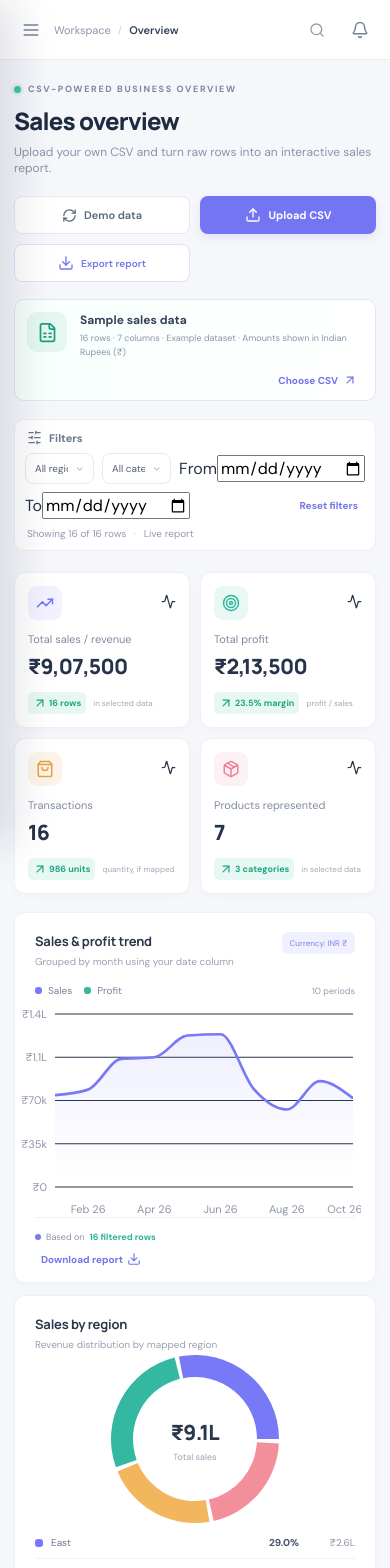
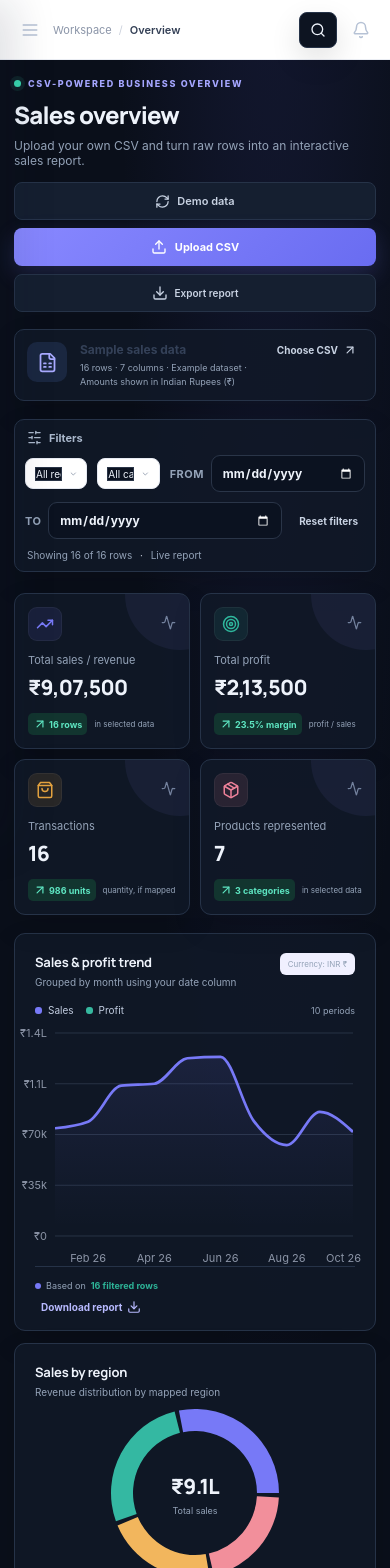
Before and after one commit to Praveen5722/sales-performance-dashboard-R-, a React (Vite) app in the folder react-dashboard/: page / in a window 390 px wide. Shown: the top 1568 px of the page. Built offline with nearby package versions, Linux system fonts and the light colour scheme.

Commit message:
Refresh dashboard with modern dark theme

```diff
--- a/react-dashboard/src/styles.css
+++ b/react-dashboard/src/styles.css
@@ -40,3 +40,91 @@
 @media(max-width:980px){.mapping-grid{grid-template-columns:repeat(2,minmax(0,1fr))}.summary-grid{grid-template-columns:repeat(2,minmax(0,1fr))}}
 @media(max-width:700px){.heading-actions{display:grid;grid-template-columns:1fr 1fr;width:100%}.heading-actions .primary-button,.heading-actions .export-button{width:100%}.heading-actions .secondary-button{width:100%}.upload-strip{align-items:flex-start;flex-wrap:wrap;padding:12px}.upload-file-copy{width:calc(100% - 55px);flex:auto}.imported-status{margin-left:52px}.upload-link{margin-left:auto}.mapping-heading{flex-direction:column;align-items:flex-start}.mapping-grid{grid-template-columns:1fr 1fr;padding:0 13px}.mapping-hint{white-space:normal}.mapping-panel .panel-heading{padding:15px 13px}.summary-grid{padding:13px;gap:8px}.summary-grid>div{padding:10px}.summary-grid strong{font-size:16px}.chart-unit{font-size:8px}.export-button{font-size:10px;padding:0 8px}}
 @media(max-width:390px){.mapping-grid{grid-template-columns:1fr}.heading-actions{grid-template-columns:1fr 1fr}.summary-grid{grid-template-columns:1fr 1fr}.upload-file-copy span{font-size:9px}}
+
+
+/* Dark modern dashboard refresh */
+:root { color-scheme: dark; --bg:#0a0f1a; --surface:#111827; --surface-2:#151f30; --surface-3:#1b273a; --border:#263348; --text:#eef3fb; --muted:#94a3b8; --accent:#8b8cff; --green:#36d6b0; }
+* { box-sizing:border-box; }
+html,body,#root { min-height:100%; }
+body { margin:0; background:var(--bg)!important; color:var(--text)!important; font-family:Inter,ui-sans-serif,system-ui,-apple-system,BlinkMacSystemFont,"Segoe UI",sans-serif; }
+.app-shell { background:radial-gradient(ellipse at 70% -20%,rgba(92,91,224,.13),transparent 42%),var(--bg)!important; color:var(--text)!important; min-height:100vh; }
+.sidebar { background:#0d1421!important; border-right:1px solid var(--border)!important; color:var(--text)!important; }
+.brand-name,.workspace-copy strong,.profile-copy strong,.nav-item,.page-heading h1,.panel-heading h2,.stat-value,.product-table strong,.summary-grid strong { color:var(--text)!important; }
+.brand-caption,.nav-heading,.workspace-copy span,.profile-copy span,.page-heading p,.panel-heading p,.stat-label,.stat-note,.summary-grid span,.upload-file-copy span { color:var(--muted)!important; }
+.brand-mark { background:linear-gradient(135deg,#8585ff,#5b5fe8)!important; box-shadow:0 8px 24px #7779f733; }
+.workspace-switch,.profile-row,.search-box,.upload-strip,.filter-row,.panel,.stat-card,.summary-panel,.mapping-panel { background:rgba(17,24,39,.88)!important; border:1px solid var(--border)!important; color:var(--text)!important; box-shadow:0 12px 30px rgba(0,0,0,.12)!important; }
+.workspace-switch:hover,.nav-item:hover,.profile-row:hover { background:var(--surface-3)!important; }
+.nav-item { color:#a8b4c7!important; }
+.nav-item.active { background:rgba(125,126,255,.14)!important; color:#b8baff!important; border:1px solid rgba(139,140,255,.18)!important; }
+.nav-item.active svg { color:#a5a6ff!important; }
+.nav-heading { letter-spacing:.13em!important; }
+.upgrade-card { background:linear-gradient(145deg,#171e39,#171c2e)!important; border:1px solid #34365e!important; color:var(--text)!important; }
+.upgrade-card p { color:var(--muted)!important; }
+.upgrade-card button,.primary-button { background:linear-gradient(135deg,#8888ff,#696cf1)!important; color:#fff!important; border:0!important; box-shadow:0 8px 22px #7779f733!important; }
+.primary-button:hover,.upgrade-card button:hover { filter:brightness(1.08); }
+.secondary-button,.export-button,.help-button,.reset-button,.text-link,.upload-link { color:#c9d3e3!important; border-color:var(--border)!important; }
+.secondary-button,.export-button { background:#151f30!important; }
+.export-button:disabled { opacity:.45; }
+.icon-button { color:#b6c2d5!important; }
+.search-box { background:#0d1421!important; }
+.search-box input,.mapping-field select,.filter-select select,.date-filter input { background:#0b1220!important; color:var(--text)!important; border:1px solid #2a3548!important; }
+.search-box input::placeholder { color:#718096!important; }
+.search-box kbd { background:#202b3d!important; color:#aebbd0!important; border:1px solid #334158!important; }
+.eyebrow { color:#a5a6ff!important; }
+.live-dot,.footer-status { background:#39d9b0!important; box-shadow:0 0 0 4px #39d9b01a!important; }
+.stat-card { position:relative; overflow:hidden; }
+.stat-card:after { content:""; position:absolute; width:110px; height:110px; right:-46px; top:-54px; border-radius:50%; background:rgba(139,140,255,.07); pointer-events:none; }
+.stat-icon { border:1px solid #ffffff0d!important; }
+.stat-mini-icon { color:#718096!important; }
+.change-pill { background:#12352f!important; color:#5ee6c2!important; }
+.change-pill.negative { background:#3b202b!important; color:#ff9caa!important; }
+.stat-foot { border-top-color:var(--border)!important; }
+.upload-file-icon { background:#1a2740!important; color:#a9aaff!important; }
+.imported-status { color:#55dfb9!important; }
+.notice-banner { background:#17233a!important; border:1px solid #34476a!important; color:#d7e4f7!important; }
+.filter-caption { color:#aab8cc!important; }
+.filter-result { color:var(--muted)!important; }
+.date-filter { display:flex; align-items:center; gap:7px; color:var(--muted); font-size:11px; font-weight:700; text-transform:uppercase; letter-spacing:.04em; }
+.date-filter input { min-width:132px; max-width:150px; padding:9px 10px; border-radius:9px; font:inherit; font-size:12px; text-transform:none; letter-spacing:normal; }
+.date-filter input:disabled { opacity:.35; cursor:not-allowed; }
+.mapping-field span { color:#c6d1e2!important; }
+.mapping-hint { color:#ffcb83!important; background:#382c1d!important; border:1px solid #58452b!important; }
+.mapping-warning { color:#ffca83!important; }
+.panel-heading { border-bottom-color:var(--border)!important; }
+.chart-unit,.legend-period { color:var(--muted)!important; }
+.chart-legend { color:#c2cde0!important; }
+.chart-footer { border-top-color:var(--border)!important; color:var(--muted)!important; }
+.chart-footer button { color:#b8baff!important; }
+.region-row { border-bottom-color:#202c3e!important; color:#c9d4e4!important; }
+.region-amount { color:#91a0b6!important; }
+.donut-center strong { color:var(--text)!important; }
+.donut-center span { color:var(--muted)!important; }
+.product-table th { color:#7f91aa!important; border-bottom-color:var(--border)!important; }
+.product-table td { color:#b9c5d8!important; border-bottom-color:#202b3d!important; }
+.product-table tbody tr:hover { background:#182337!important; }
+.product-thumb { border:1px solid #ffffff0d!important; }
+.summary-grid > div { background:#0d1523!important; border:1px solid #202d41!important; }
+.page-footer { color:#75859b!important; border-top-color:var(--border)!important; }
+.mobile-scrim { background:#020617bb!important; }
+::-webkit-scrollbar { width:9px; height:9px; }
+::-webkit-scrollbar-track { background:#0a0f1a; }
+::-webkit-scrollbar-thumb { background:#2c3950; border-radius:8px; }
+.revenue-chart,.category-chart { min-height:250px; }
+@media (max-width:1150px) {
+ .date-filter { flex-wrap:wrap; }
+ .date-filter input { min-width:120px; }
+}
+@media (max-width:760px) {
+ .page-content { padding:18px 14px!important; }
+ .topbar { padding:12px 14px!important; }
+ .page-heading { gap:14px!important; align-items:flex-start!important; flex-direction:column!important; }
+ .heading-actions { display:flex; flex-wrap:wrap; width:100%; gap:8px!important; }
+ .heading-actions button { flex:1 1 auto; justify-content:center; }
+ .filter-row { flex-wrap:wrap!important; gap:10px!important; }
+ .date-filter { flex:1 1 45%; justify-content:space-between; }
+ .date-filter input { max-width:100%; min-width:0; flex:1; }
+ .filter-result { flex:1 1 100%; }
+ .upload-strip { flex-wrap:wrap!important; }
+ .upload-file-copy { min-width:0; flex:1; }
+ .region-chart-wrap { min-height:190px; }
+}
```
